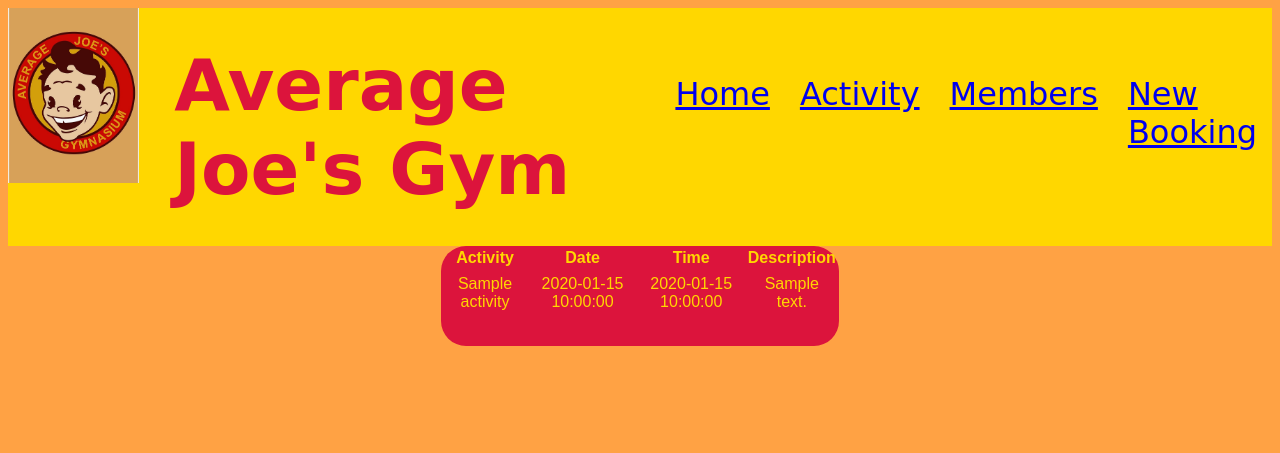
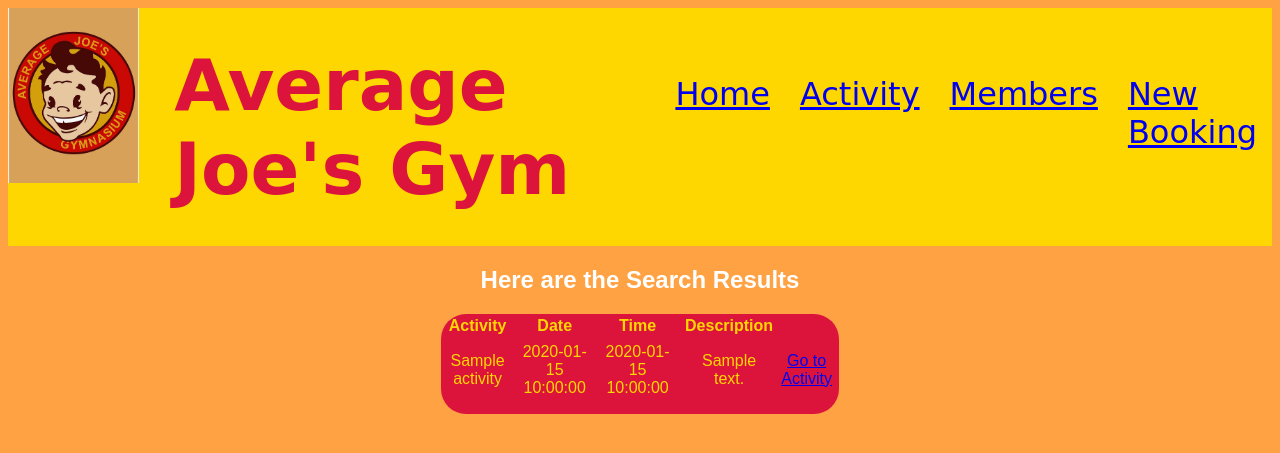
Before and after one commit to Hornec1099/Gym_Project, a Flask app: template templates/activity/search.html in a window 1280 px wide. Shown: the top 453 px of the page. Run offline with Flask 2, Linux system fonts and the light colour scheme; the template is opened without the code that fills it: most values are stand-ins (such as "Sample title", 1, 10 or a date in 2020).

Commit message:
all complete no additions to add

```diff
--- a/templates/activity/search.html
+++ b/templates/activity/search.html
@@ -3,7 +3,7 @@
 {% block content %}
 
 
-
+<h2> Here are the Search Results </h2>
 
 <section class = table-array>
 
@@ -13,9 +13,11 @@
             <th> Activity</th>
             <th> Date</th>
             <th> Time</th>
+            <th></th>
             <th> Description</th>
         </tr>
         <tr>
+            <td></td>
             <td></td>
             <td></td>
             <td></td>
@@ -26,7 +28,9 @@
             <td> {{activity.name}}</td>
             <td> {{activity.date}}</td>
             <td> {{activity.time}}</td>
+            <td></td>
             <td> {{activity.description}}</td>
+            <td><a href ='/activity/{{activity.id}}'> Go to Activity</a></td>
         </tr>
         {% endfor %}
     </table>
```
